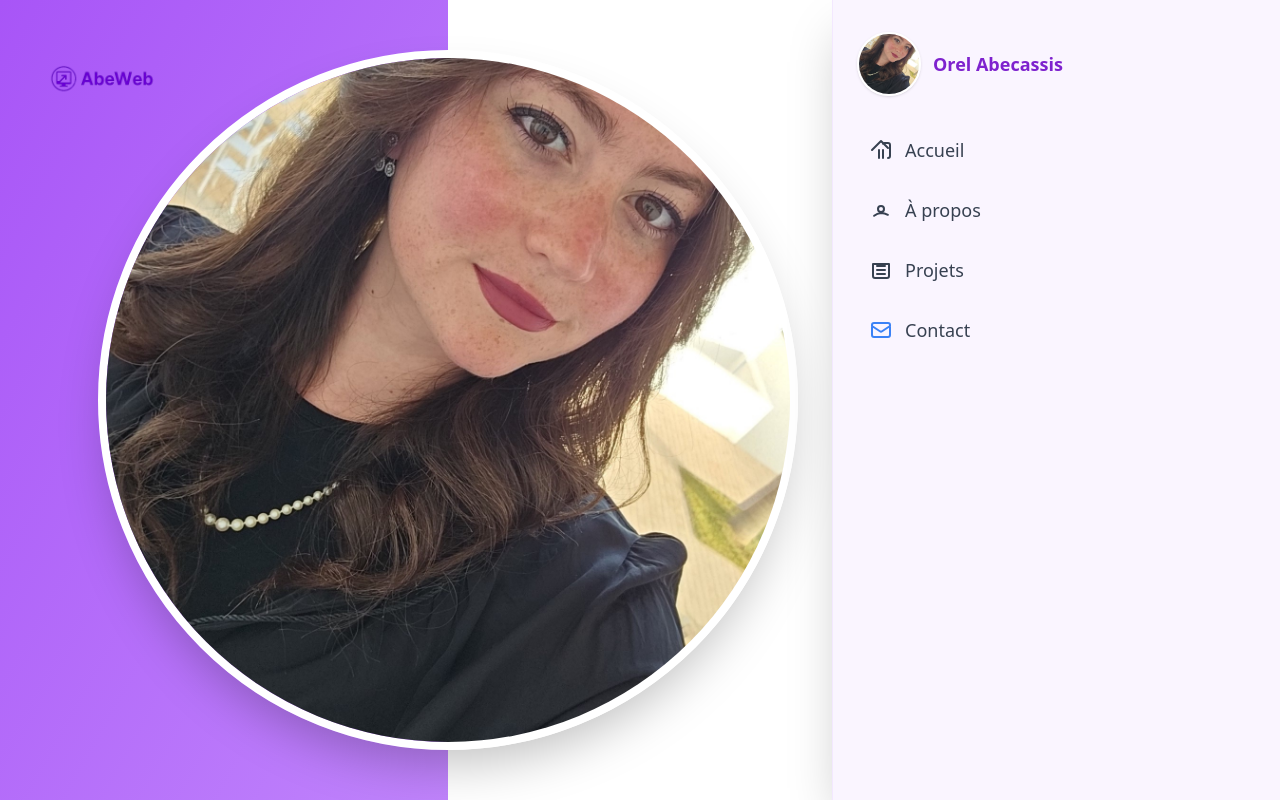
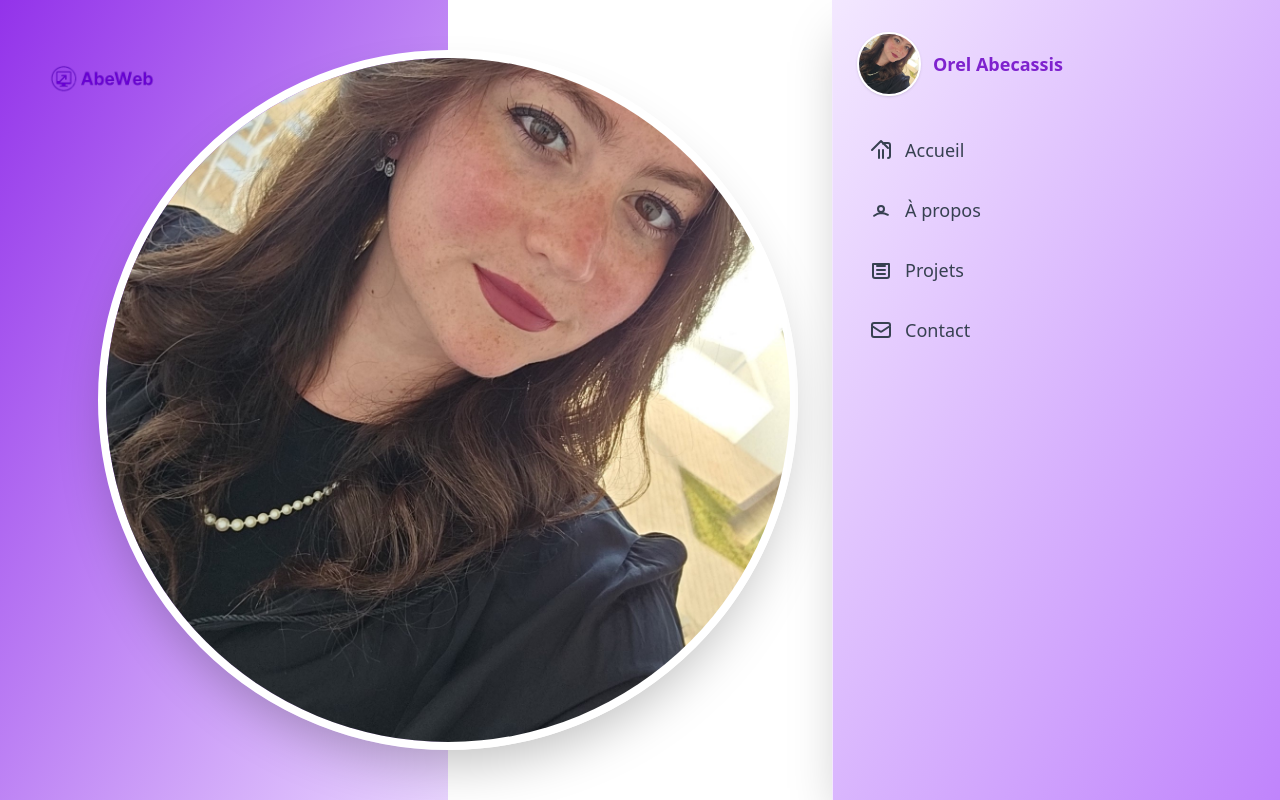
Before and after one commit to orelAbecassis/portfolio-tailwind, a Vue app: page / in a window 1280 px wide. Both pictures are taken after a click on the button 1228 px from the left and 52 px from the top of the page. Shown: the top 800 px of the page. Built offline with nearby package versions, Linux system fonts and the light colour scheme.

Commit message:
Ajout de couleur sur l'interface et le fond du site

```diff
--- a/src/components/BurgerMenu.vue
+++ b/src/components/BurgerMenu.vue
@@ -6,7 +6,7 @@
       </svg>
     </button>
     <transition name="fade">
-      <div v-if="menuOpen" class="absolute right-0 top-0 h-full w-[28rem] bg-purple-50 shadow-2xl py-8 px-6 border-l border-purple-100 flex flex-col">
+      <div v-if="menuOpen" class="absolute right-0 top-0 h-full w-[28rem] bg-gradient-to-br from-purple-100 to-purple-400 shadow-2xl py-8 px-6 border-l border-purple-100 flex flex-col">
         <!-- Photo + prénom -->
         <div class="flex items-center mb-8">
           <img src="../Images/photo-orel.jpeg" alt="Orel Abecassis" class="w-16 h-16 rounded-full object-cover border-2 border-white shadow mr-3" />
@@ -27,7 +27,7 @@
             Projets
           </router-link>
           <router-link to="/contact" class="flex items-center gap-3 px-3 py-2 rounded-lg text-gray-700 hover:bg-purple-100 text-lg font-medium" @click.native="menuOpen = false">
-            <svg xmlns="http://www.w3.org/2000/svg" class="h-6 w-6 text-blue-500" fill="none" viewBox="0 0 24 24" stroke="currentColor"><path stroke-linecap="round" stroke-linejoin="round" stroke-width="2" d="M3 8l7.89 5.26a2 2 0 002.22 0L21 8M5 19h14a2 2 0 002-2V7a2 2 0 00-2-2H5a2 2 0 00-2 2v10a2 2 0 002 2z" /></svg>
+            <svg xmlns="http://www.w3.org/2000/svg" class="h-6 w-6" fill="none" viewBox="0 0 24 24" stroke="currentColor"><path stroke-linecap="round" stroke-linejoin="round" stroke-width="2" d="M3 8l7.89 5.26a2 2 0 002.22 0L21 8M5 19h14a2 2 0 002-2V7a2 2 0 00-2-2H5a2 2 0 00-2 2v10a2 2 0 002 2z" /></svg>
             Contact
           </router-link>
         </nav>
--- a/src/view/Home.vue
+++ b/src/view/Home.vue
@@ -1,7 +1,7 @@
 <template>
   <div class="relative min-h-screen flex">
     <!-- Colonne gauche violette (35%) -->
-    <div class="w-[35%] bg-gradient-to-br from-purple-500 to-purple-400 relative flex flex-col">
+    <div class="w-[35%] bg-gradient-to-br from-purple-600 to-purple-200 relative flex flex-col">
       <!-- Logo en haut à gauche -->
       <img
         src="../Images/logoABEWEB-violet.png"
```
